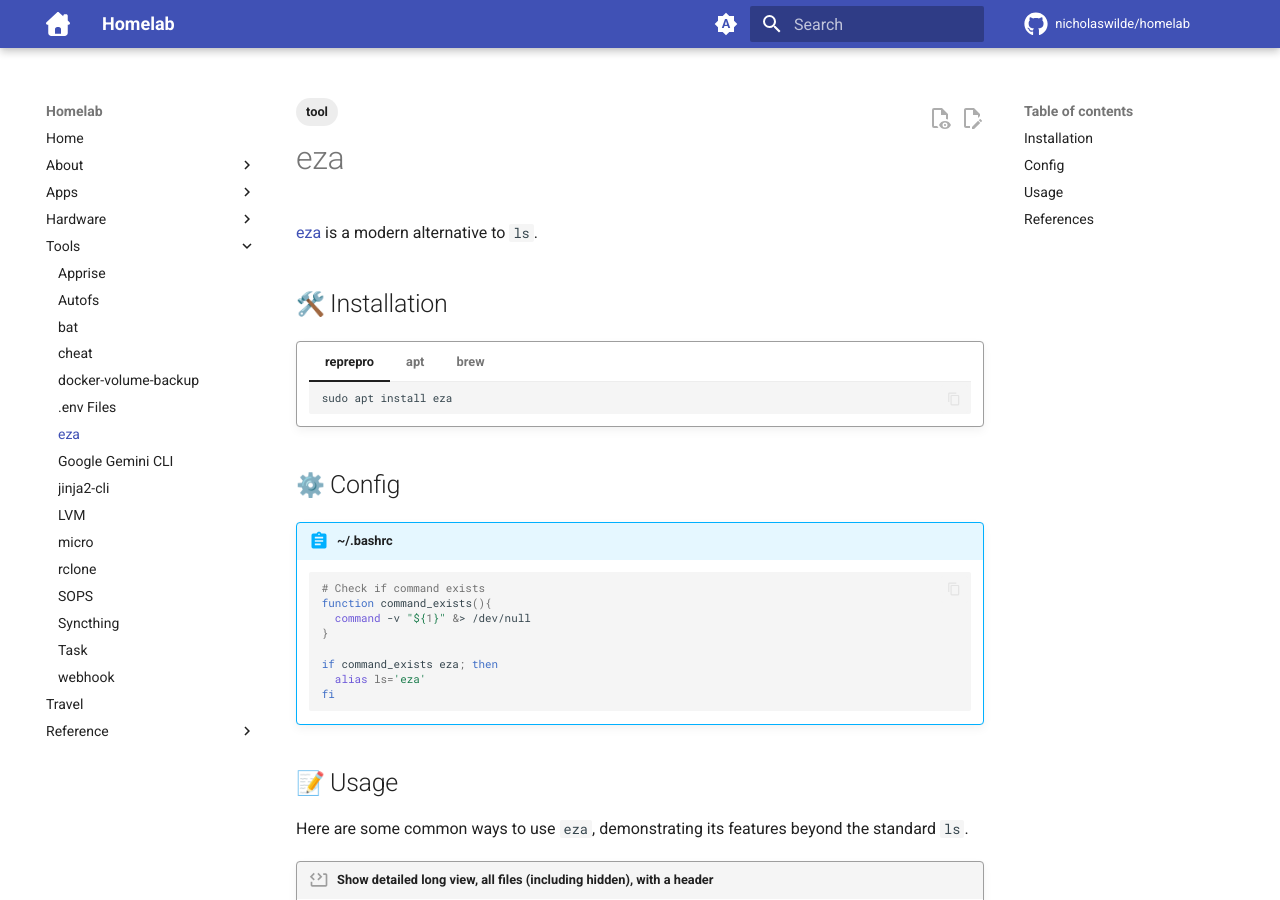
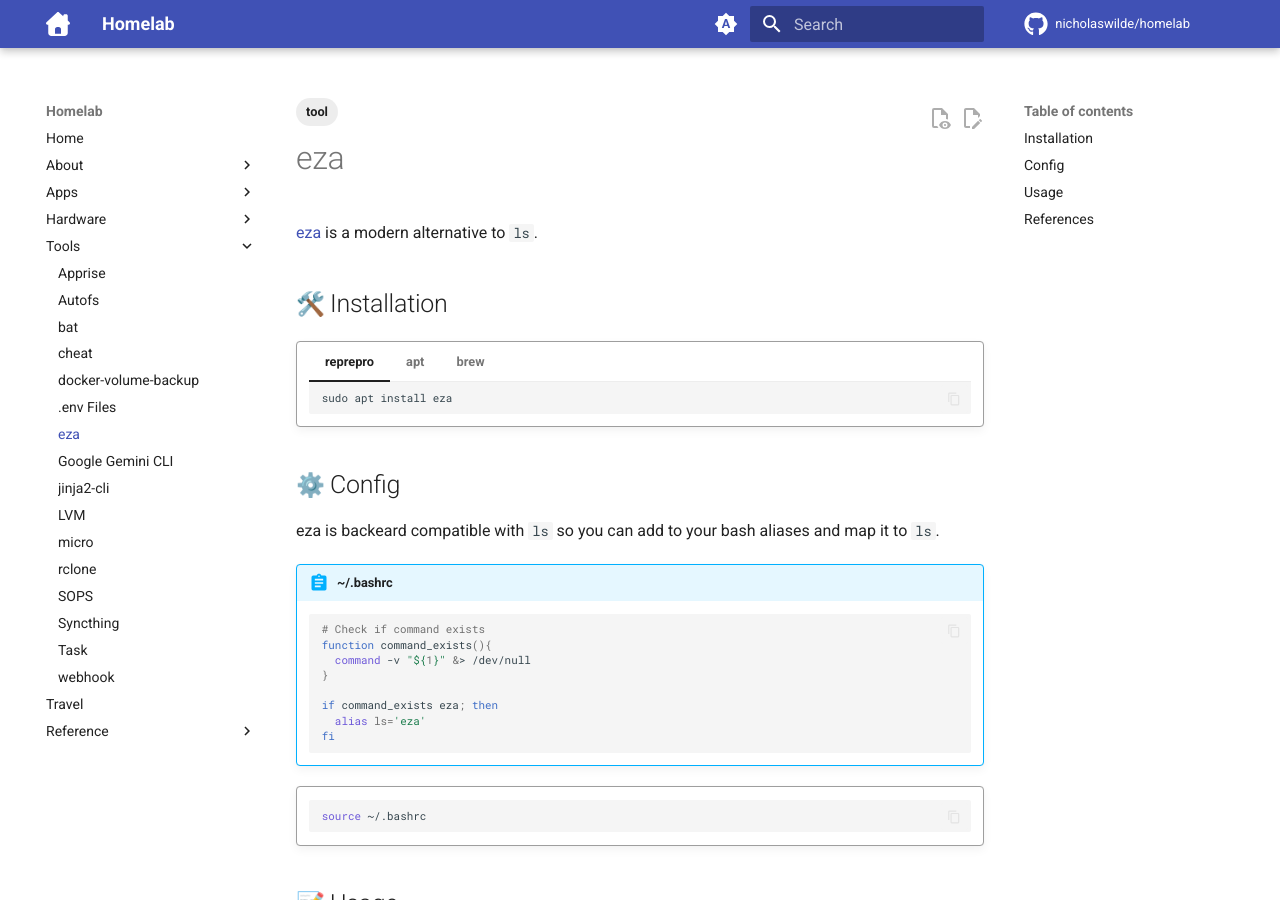
Before and after one commit to nicholaswilde/homelab, an MkDocs documentation site: the page built from docs/tools/eza.md, in a window 1280 px wide and 900 px high. Built offline with MkDocs 1.6.1 and Material for MkDocs 9.7.7, drawn with Linux system fonts in a browser that asks for light colours; emoji names are drawn with the system emoji font; comment, search, counter and statistics services are not loaded.

Commit message:
Update eza.md with bash alias instructions
Added instructions for aliasing eza to ls in bash.

````diff
--- a/docs/tools/eza.md
+++ b/docs/tools/eza.md
@@ -30,6 +30,8 @@
 
 ## :gear: Config
 
+eza is backeard compatible with `ls` so you can add to your bash aliases and map it to `ls`.
+
 !!! abstract "~/.bashrc"
 
     ```bash
@@ -41,6 +43,12 @@
     if command_exists eza; then
       alias ls='eza'
     fi
+    ```
+
+!!! code ""
+
+    ```shell
+    source ~/.bashrc
     ```
 
 ## :pencil: Usage
````
